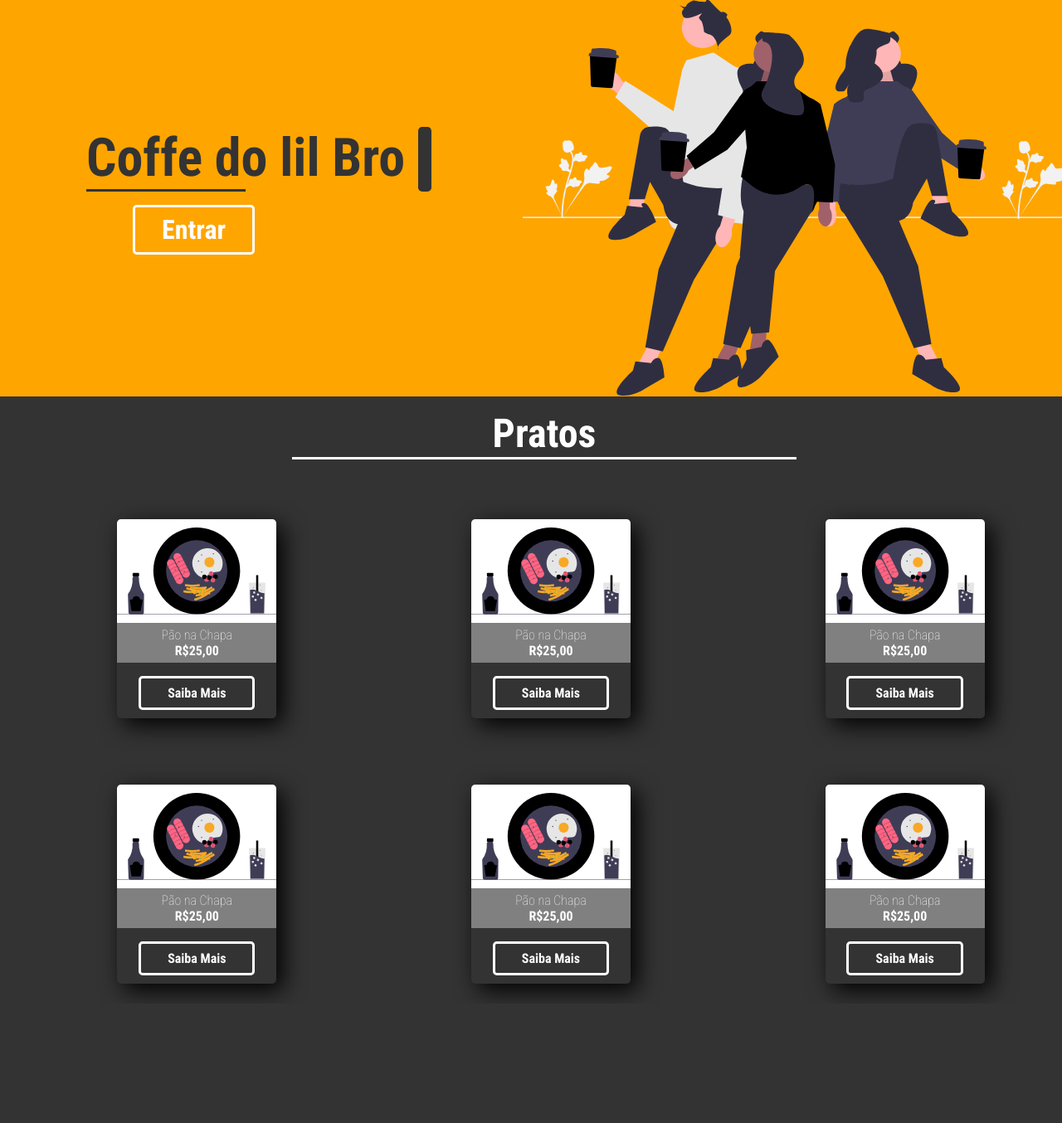
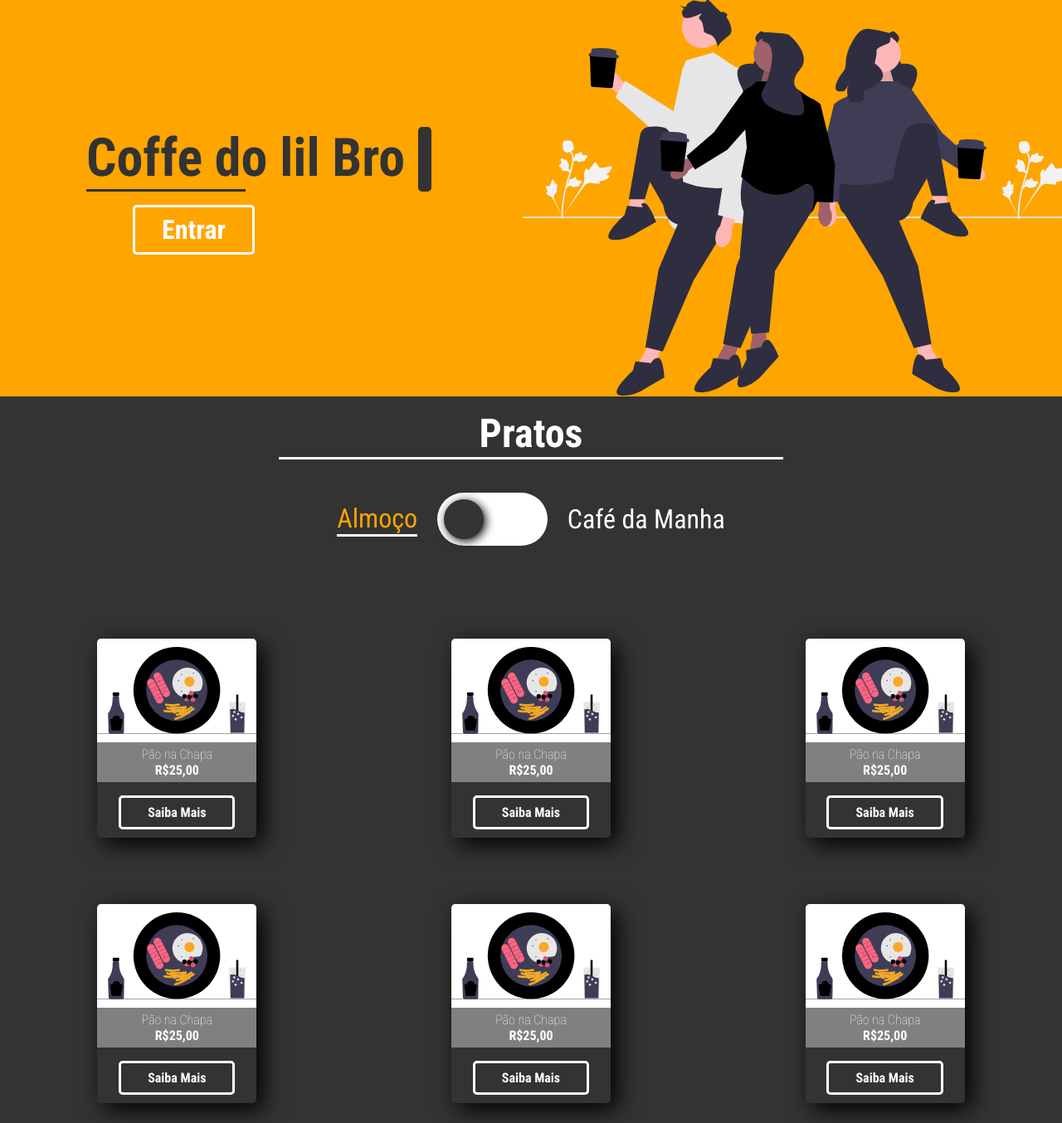
Before and after one commit to anndrem/fullstack-coffie-project, a PHP site: page /home.html in a window 1280 px wide. Shown: the part 162-1516 px from the top of the page at 83% size. Before the commit the page ends 1366 px from the top, so only its background shows below. Run offline with PHP 8.4, Linux system fonts and the light colour scheme; some web fonts are replaced.

Commit message:
alterando o Home
neste comit, adicionei: um botão que simula a função de um switch, usando css e JavaScript, assim dando a liberdade do usuario escolher - na aba do cardapio - entre almoço e café (porém ainda há mudanças à fazer); e adicionei um efeito no hover do menu

```diff
--- a/scr/css/global.css
+++ b/scr/css/global.css
@@ -69,6 +69,7 @@ h1 {
             opacity: .5;
             font-weight: bold;
             transition: .5s ease-in-out;
+            position: relative;
 
             a {
                 font-size: 1rem;
@@ -81,9 +82,23 @@ h1 {
                 margin: 0 1rem;
             }
         }
+        li:after{
+                    content: "";
+                    display: block;
+                    position: absolute;
+                    height: .2rem;
+                    width: 100%;
+                    transform: scaleX(0);
+                    background-color: white;
+                    transition: .5s ease-in-out;
+                    bottom: calc(-50%);
+        }
 
         li:hover{
             opacity: 1;
+        }
+        li:hover::after {
+            transform: scaleX(1);
         }
 
         li a {
@@ -102,3 +117,31 @@ a {
 .txt-preco {
     font-weight: bold;
 }
+
+.switch {
+    margin: 1rem 0 0;
+    width: 8.3rem;
+    height: 4rem;
+    background-color: #333;
+    border-radius: 3rem;
+    position: relative;
+    z-index: 1;
+
+    .switch-opt {
+        position: absolute;
+        width: 4rem;
+        height: 4rem;
+        border-radius: 50%;
+        background-color: #fff;
+        transform: scale(.75);
+        z-index: 2;
+        cursor: pointer;
+        transition: .5s ease-in-out;
+        left: 0;
+        box-shadow: .2rem .2rem 1rem black;
+    }
+
+    .active {
+        left: calc(100% - 50%);
+    }
+}
--- a/scr/css/home.css
+++ b/scr/css/home.css
@@ -64,10 +64,11 @@ a {
 
 
 .container-produtos {
-    padding: 1rem;
+    padding: 1rem 0;
     text-align: center;
     background-color: #333;
     width: 100%;
+    position: relative;
 
     h1 {
         margin: 0 2rem 0;
@@ -76,6 +77,8 @@ a {
     }
 
     .produtos-titulo {
+
+        .titulo-txt {
             h1::after {
                 content: "";
                 display: block;
@@ -86,10 +89,52 @@ a {
             }
         }
 
+        .titulo-switch {
+            width: 100%;
+            display: flex;
+            justify-content: center;
+            align-items: center;
+
+            h2 {
+                color: white;
+                font-size: 2rem;
+            }
+            .escolhido {
+                color: orange;
+            }
+            .escolhido::after {
+                content: "";
+                display: block;
+                height: .2rem;
+                width: 100%;
+                transform: scaleX(1);
+                background-color: white;
+                transition: .2s ease-in-out;
+            }
+
+
+            .switch {
+                margin: 2.5rem 1.5rem;
+                background-color: #fff;
+
+                .switch-opt {
+                    background-color: #333;
+                }
+            }
+        }
+
+
+        .switch {
+            display: flex;
+            align-self: center;
+
+        }
+    }
+
     .container-cards {
         margin: 4rem 0 0;
         width: 100%;
-        padding: .5rem;
+        padding: .5rem 0;
         display: flex;
         justify-content: space-around;
 
--- a/scr/home.html
+++ b/scr/home.html
@@ -41,27 +41,40 @@
     </div>
     <div class="container-produtos" id="sobre">
         <div class="produtos-titulo">
-            <h1>Pratos</h1>
+            <div class="titulo-txt">
+                <h1>Pratos </h1>
+            </div>
+
+            <div class="titulo-switch">
+                <h2 class="swt-txt swt-almoco escolhido">Almoço</h2>
+                <div class="switch">
+                    <div class="switch-opt"></div>
+                </div>
+                <h2 class="swt-txt swt-cafe">Café da Manha</h2>
+            </div>
         </div>
         <div class="container-cards">
             <div class="card">
                 <div class="img"> <img src="imgs/undraw_breakfast_rgx5.svg" alt=""></div>
                 <div class="produto-info">
-                    <h2>Pão na Chapa<p class="txt-preco">R$25,00</p> </h2>
+                    <h2>Pão na Chapa<p class="txt-preco">R$25,00</p>
+                    </h2>
                     <a href="#"><button class="btn">Saiba Mais</button></a>
                 </div>
             </div>
             <div class="card">
                 <div class="img"> <img src="imgs/undraw_breakfast_rgx5.svg" alt=""></div>
                 <div class="produto-info">
-                    <h2>Pão na Chapa<p class="txt-preco">R$25,00 </p> </h2>
+                    <h2>Pão na Chapa<p class="txt-preco">R$25,00 </p>
+                    </h2>
                     <a href="#"><button class="btn">Saiba Mais</button></a>
                 </div>
             </div>
             <div class="card">
                 <div class="img"> <img src="imgs/undraw_breakfast_rgx5.svg" alt=""></div>
                 <div class="produto-info">
-                    <h2>Pão na Chapa<p class="txt-preco">R$25,00</p> </h2>
+                    <h2>Pão na Chapa<p class="txt-preco">R$25,00</p>
+                    </h2>
                     <a href="#"><button class="btn">Saiba Mais</button></a>
                 </div>
             </div>
@@ -70,27 +83,52 @@
             <div class="card">
                 <div class="img"> <img src="imgs/undraw_breakfast_rgx5.svg" alt=""></div>
                 <div class="produto-info">
-                    <h2>Pão na Chapa<p class="txt-preco">R$25,00</p> </h2>
+                    <h2>Pão na Chapa<p class="txt-preco">R$25,00</p>
+                    </h2>
                     <a href="#"><button class="btn">Saiba Mais</button></a>
                 </div>
             </div>
             <div class="card">
                 <div class="img"> <img src="imgs/undraw_breakfast_rgx5.svg" alt=""></div>
                 <div class="produto-info">
-                    <h2>Pão na Chapa<p class="txt-preco">R$25,00</p> </h2>
+                    <h2>Pão na Chapa<p class="txt-preco">R$25,00</p>
+                    </h2>
                     <a href="#"><button class="btn">Saiba Mais</button></a>
                 </div>
             </div>
             <div class="card">
                 <div class="img"> <img src="imgs/undraw_breakfast_rgx5.svg" alt=""></div>
                 <div class="produto-info">
-                    <h2>Pão na Chapa<p class="txt-preco">R$25,00</p> </h2>
+                    <h2>Pão na Chapa<p class="txt-preco">R$25,00</p>
+                    </h2>
                     <a href="#"><button class="btn">Saiba Mais</button></a>
                 </div>
             </div>
 
         </div>
     </div>
+
+    <script>
+        const swt = document.querySelector('.switch-opt')
+        const almoco = document.querySelector('.swt-almoco')
+        const cafe = document.querySelector('.swt-cafe')
+        swt.addEventListener('click', () => {
+            swt.classList.toggle('active');
+
+            if (swt.classList.contains('active')) {
+                cafe.classList.add('escolhido')
+                almoco.classList.remove('escolhido')
+                console.log(cafe)
+            } else {
+                almoco.classList.add('escolhido')
+                cafe.classList.remove('escolhido')
+                console.log(almoco)
+
+            }
+        })
+
+
+    </script>
 </body>
 
 </html>
```
Also changed, not shown: scr/admPage.html (+9 -4 lines). Lines whose indentation alone changed are shown as unchanged.
